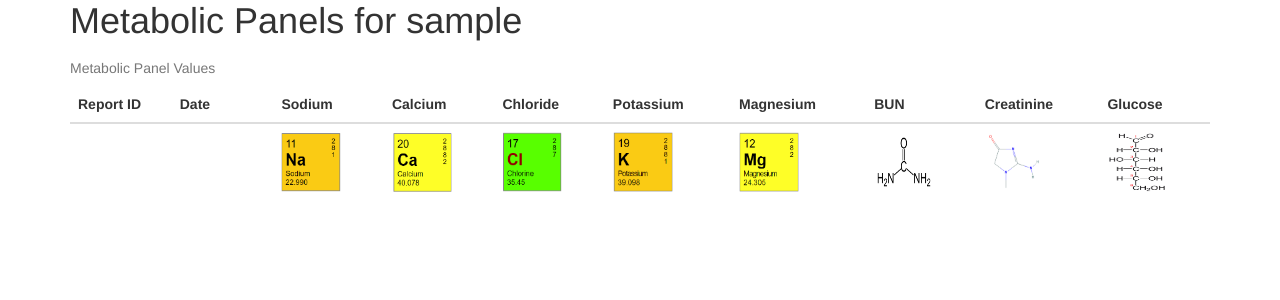
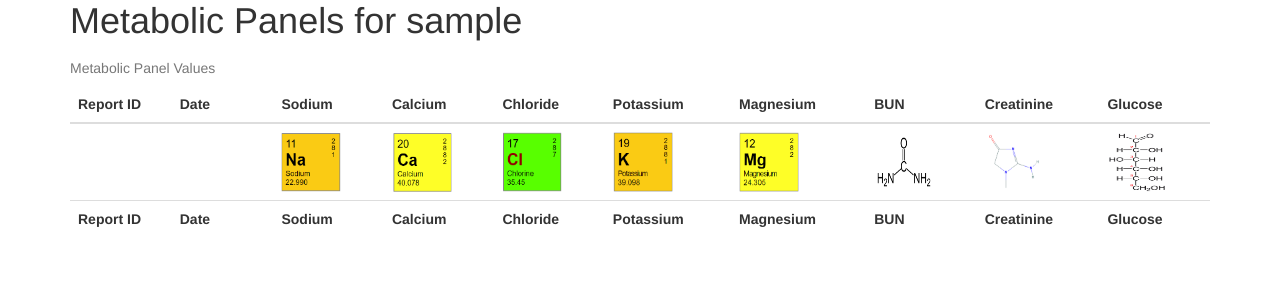
Before and after one commit to smallfritspoo/health_tracker, a Flask app: page / in a window 1280 px wide. Shown: the part 333-633 px from the top of the page. Run offline with Flask 2, Linux system fonts and the light colour scheme; the visitor is signed in with stand-in values (Sample User, id 1); data comes from the database, SQL or seed files in the repository; data that the repository does not hold is empty; parts of the project's set-up code (start-up, migrations or seed data) failed here and were passed over; some libraries are stand-ins or nearby versions.

Commit message:
Update index.html

```diff
--- a/app/templates/index.html
+++ b/app/templates/index.html
@@ -53,6 +53,20 @@
         {%  include '_metabolic.html' %}
     {% endfor %}
         </tbody>
+        <tfoot>
+            <tr>
+                <th scope="col" width="70px">Report ID</th>
+                <th scope="col" width="70px">Date</th>
+                <th scope="col" width="70px">Sodium</th>
+                <th scope="col" width="70px">Calcium</th>
+                <th scope="col" width="70px">Chloride</th>
+                <th scope="col" width="70px">Potassium</th>
+                <th scope="col" width="70px">Magnesium</th>
+                <th scope="col" width="70px">BUN</th>
+                <th scope="col" width="70px">Creatinine</th>
+                <th scope="col" width="70px">Glucose</th>
+            </tr>
+        </tfoot>
     </table>
     <nav aria-label="...">
         <ul class="pager">
```
